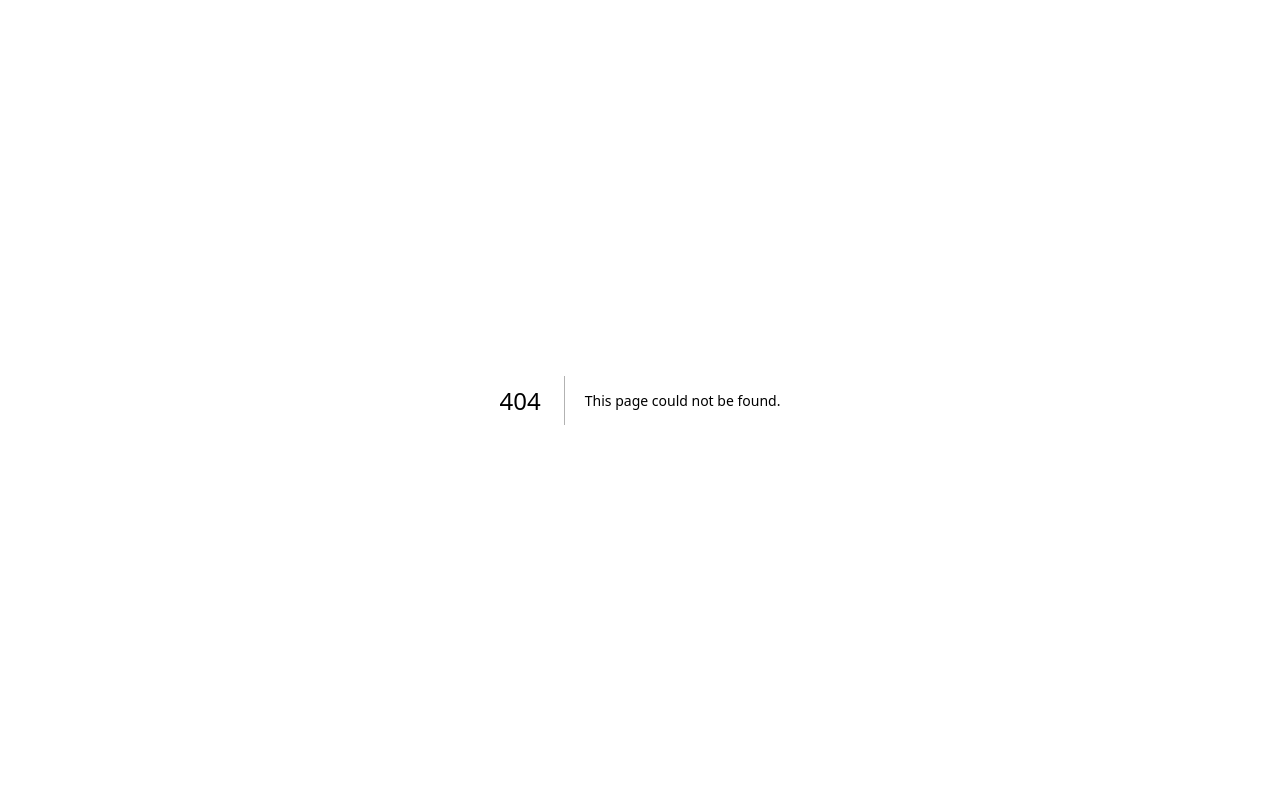
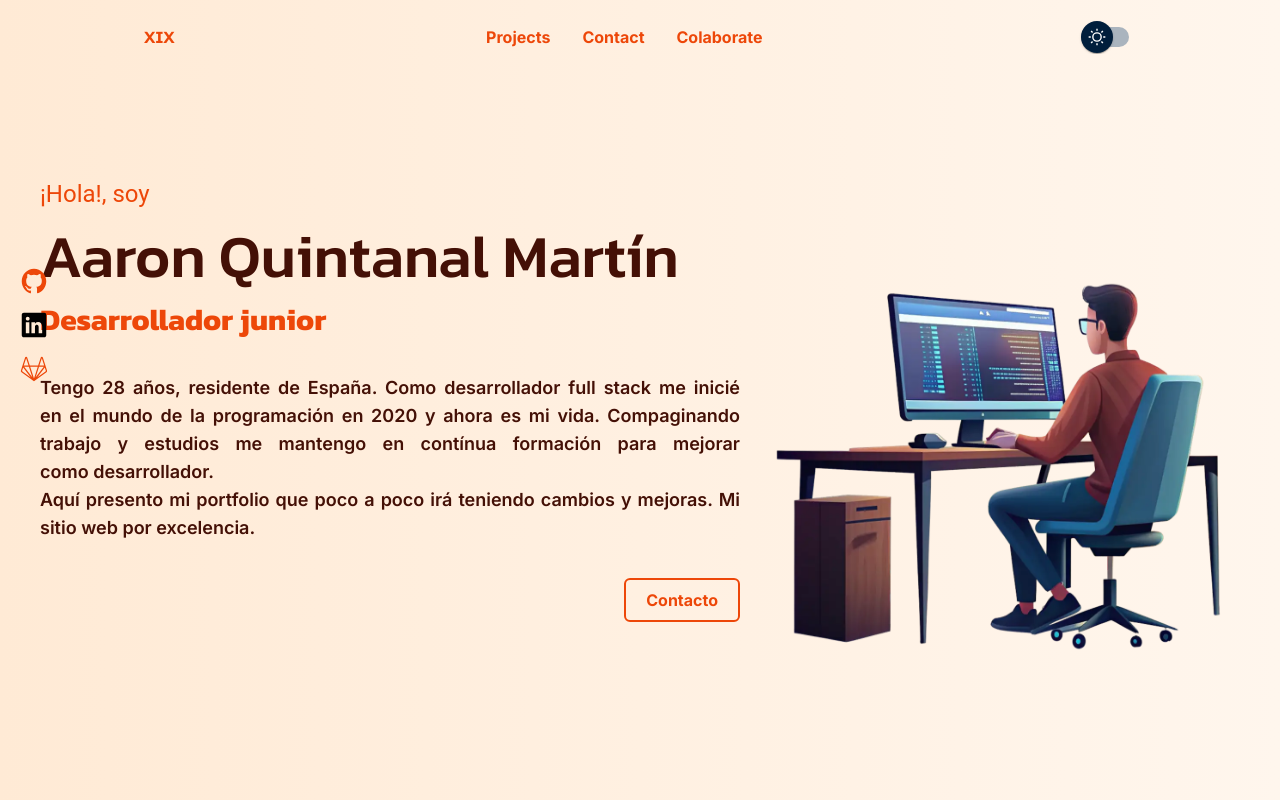
Before and after one commit to AQM19/portfolio-aaron-quintanal-martin, a Next.js app: page /landpage in a window 1280 px wide. Before the commit this address had no page. Built offline with nearby package versions, Linux system fonts and the light colour scheme.

Commit message:
Feat: Creación de un nuevo layout con la landpage

```diff
--- /dev/null
+++ b/src/app/landpage/layout.tsx
@@ -0,0 +1,21 @@
+'use client'
+
+import React from 'react'
+import { TopMenu } from '../../components/ui/top-menu/TopMenu';
+import { useUIDarkMode } from '@/store/ui/ui-store';
+import SideRSS from '@/components/ui/side-rss/SideRSS';
+
+const PortfoilLayout = ({ children }: Readonly<{ children: React.ReactNode; }>) => {
+
+    const isDarkModeEnabled = useUIDarkMode(mode => mode.darkMode);
+
+    return (
+        <main className={`min-h-screen ${isDarkModeEnabled && 'dark'}`}>
+            <TopMenu />
+            <SideRSS />
+            {children}
+        </main>
+    )
+}
+
+export default PortfoilLayout
--- /dev/null
+++ b/src/app/landpage/page.tsx
@@ -0,0 +1,18 @@
+import CardResume from "@/components/ui/card-resume/CardResume";
+
+export default function Home() {
+
+  return (
+    <section className='w-full h-screen bg-gradient-to-l from-[#fff6ed] to-[#ffead5] dark:from-[#030637] dark:to-[#3C0753] flex flex-col-reverse lg:flex-row p-5 items-center justify-evenly transition-all duration-200'>
+
+      <CardResume />
+
+      <img
+        className='h-[350px] w-3/4 md:h-[550px] md:w-[500px] hidden md:block'
+        src="/imgs/png/developer.webp"
+        alt="Imagen de Aarón Quintanal Martín"
+      />
+
+    </section>
+  );
+}
```
